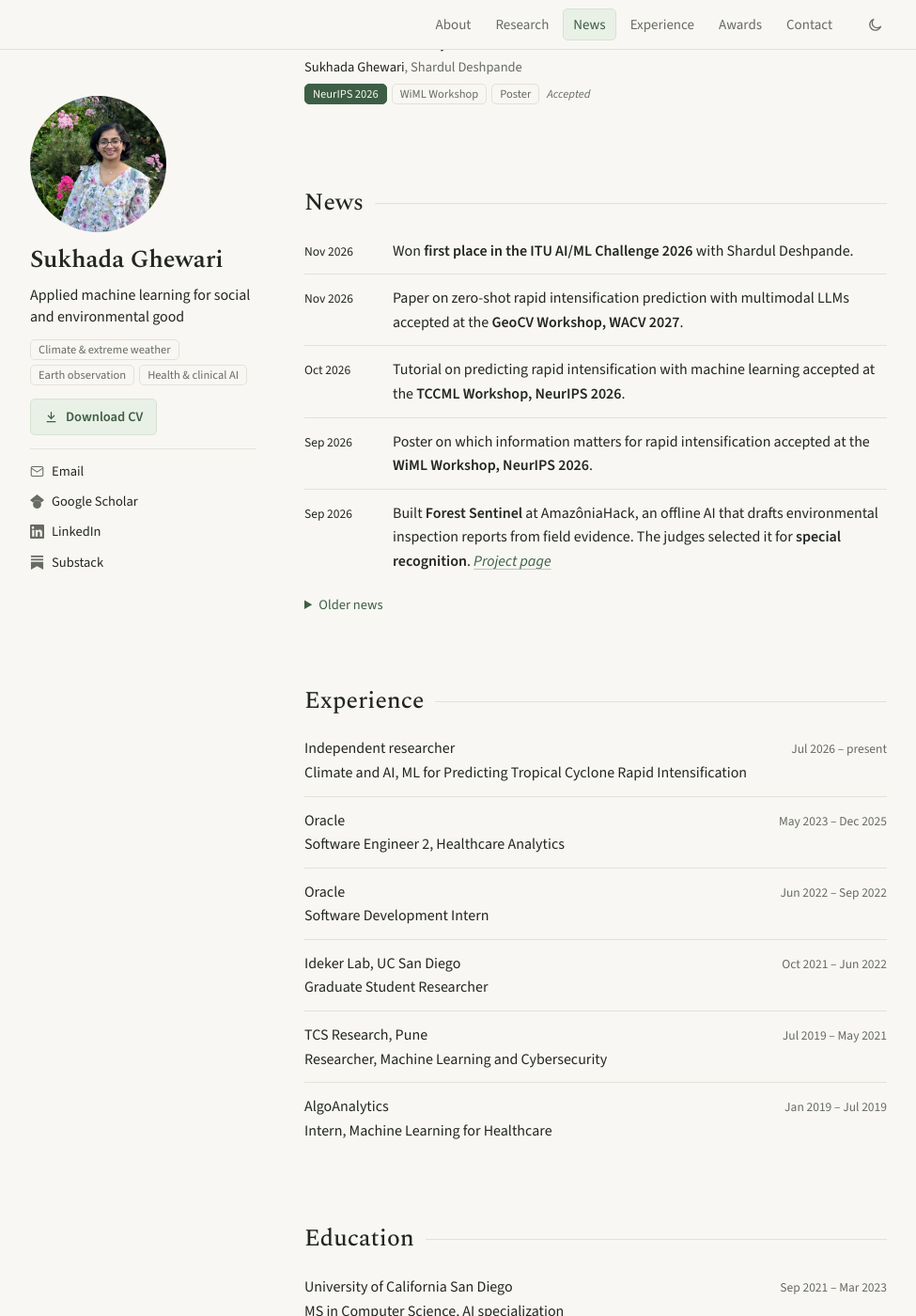
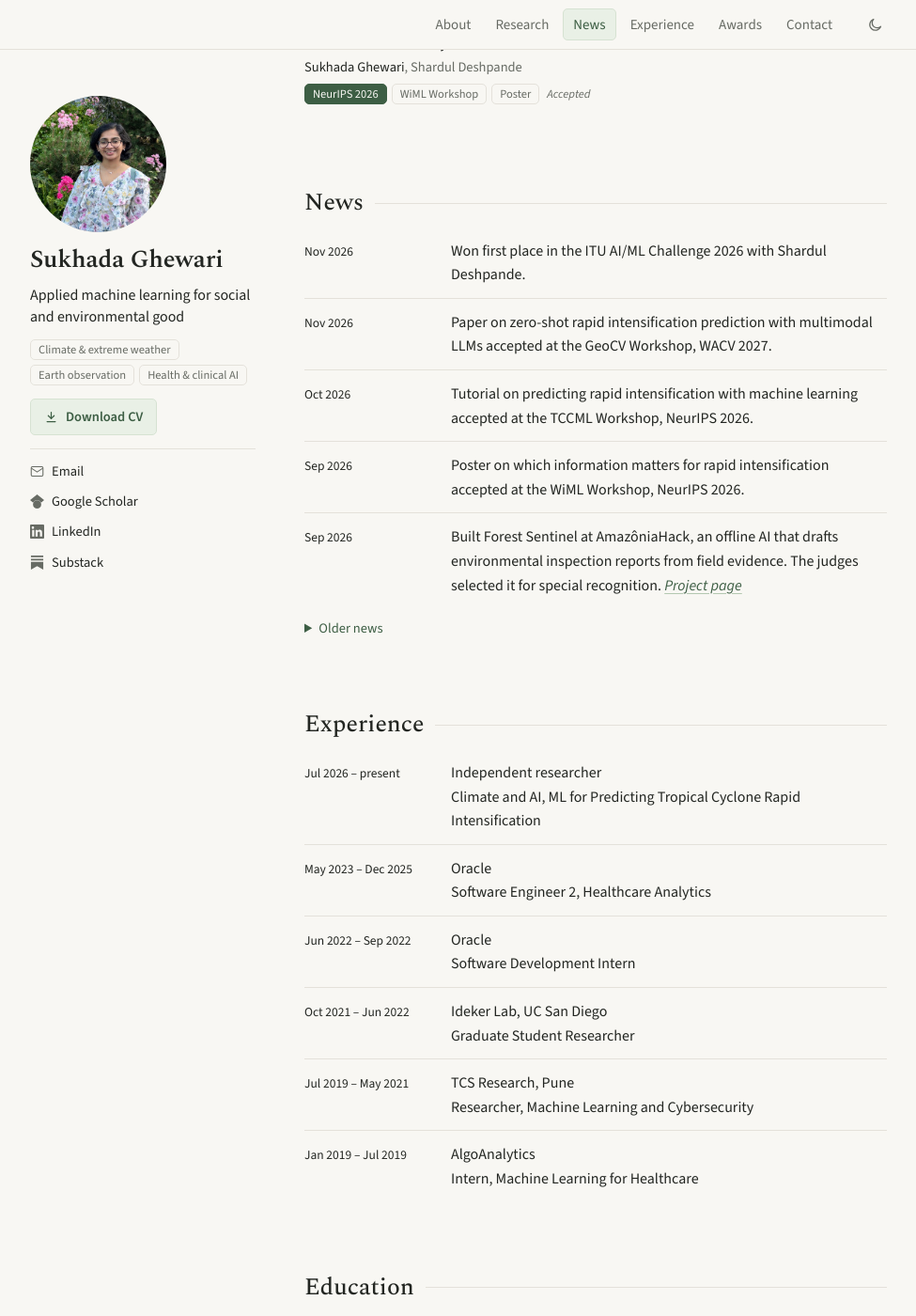
Before and after one commit to sukhadaghewari/sukhadaghewari.github.io, a Jekyll site: the page built from index.html, in a window 1280 px wide and 1400 px high, scrolled down 1184 px. Shown: the whole window at 94% size, without its empty margins (152-1127 px from the left). Built offline with Jekyll 4.4.1, drawn with Linux system fonts in a browser that asks for light colours.

Commit message:
Dates first in every list; plain News text
Co-Authored-By: Claude Opus 5.5 <noreply@anthropic.com>

```diff
--- a/index.html
+++ b/index.html
@@ -172,9 +172,10 @@ permalink: /
 
     /* Rows: news, experience, education, awards, ... */
     .rows{list-style:none;margin:0;padding:0}
-    .rows li{display:grid;grid-template-columns:minmax(0,1fr) auto;gap:24px;align-items:baseline;padding:12px 0;border-top:1px solid var(--line)}
+    /* Every list reads as a timeline: the date first, in one column of the same width */
+    .rows li{display:grid;grid-template-columns:136px minmax(0,1fr);gap:20px;align-items:baseline;padding:12px 0;border-top:1px solid var(--line)}
     .rows li:first-child{border-top:0;padding-top:0}
-    .when{order:2;color:var(--muted);font-size:13.5px;font-variant-numeric:tabular-nums;white-space:nowrap;text-align:right}
+    .when{color:var(--ink);font-weight:500;font-size:13.5px;font-variant-numeric:tabular-nums;white-space:nowrap}
     .what{min-width:0}
     .what b{font-weight:500;color:var(--ink)}
     .what .org{color:var(--muted)}
@@ -183,10 +184,6 @@ permalink: /
     .what .label{font-weight:600;color:var(--link)}
     .what .txt{display:block;font-size:15px;color:var(--muted);line-height:1.5}
     .news .what{color:var(--ink-2)}
-    /* News reads as a dated timeline: date first, key phrase in bold */
-    .rows.news li{grid-template-columns:76px minmax(0,1fr);gap:18px}
-    .rows.news .when{order:0;text-align:left;color:var(--ink);font-weight:500}
-    .news .what strong{font-weight:600;color:var(--ink)}
     /* Older news opens in a short box that scrolls, so the page stays short */
     .older{margin-top:10px;max-height:15rem;overflow-y:auto;padding:10px 12px 10px 0;border-top:1px solid var(--line);border-bottom:1px solid var(--line);scrollbar-width:thin}
 
@@ -208,8 +205,6 @@ permalink: /
       .photo{width:121px;height:121px}
       .side-links{display:flex;flex-wrap:wrap;gap:8px 18px}
       .rows li{grid-template-columns:1fr;gap:2px}
-      .when{order:-1;text-align:left}
-      .rows.news li{grid-template-columns:1fr;gap:2px}
     }
     @media (max-width:420px){.wrap,.layout{padding:0 16px}}
   </style>
```
Also changed, not shown: _data/news.yml (+17 -19 lines).
